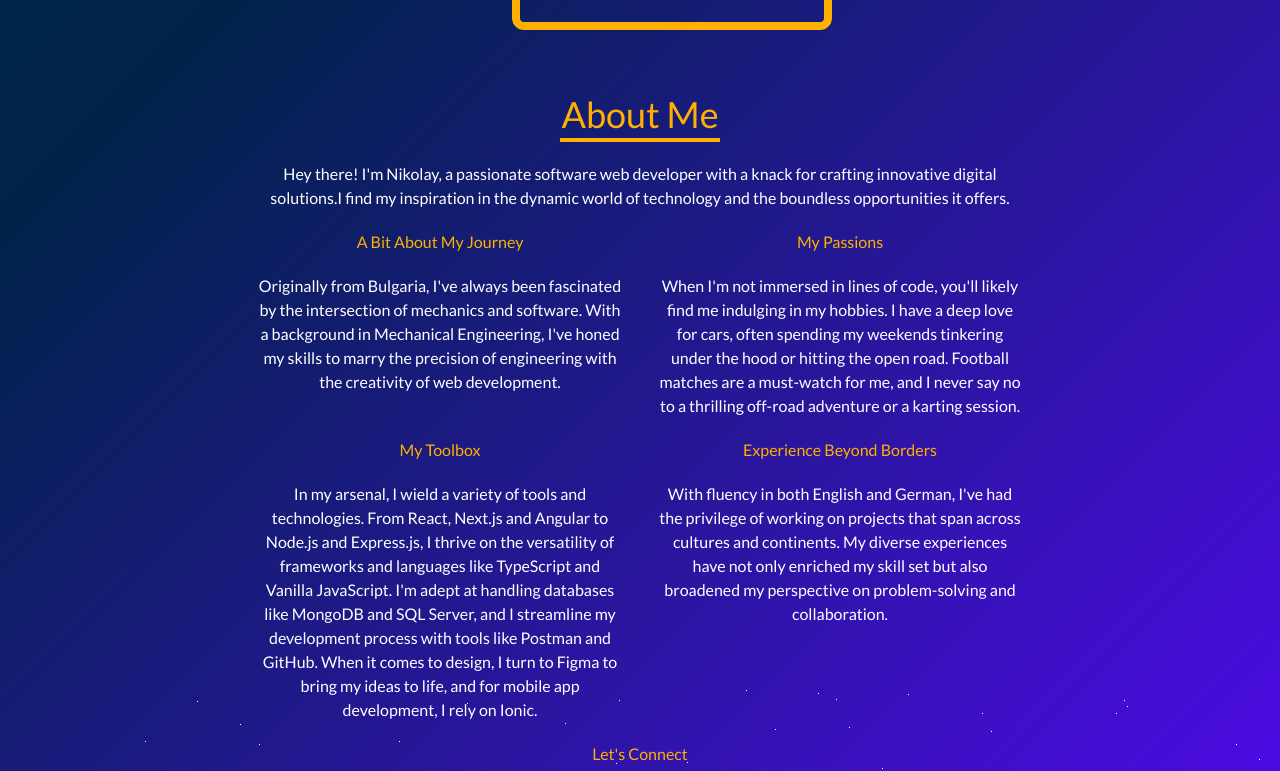
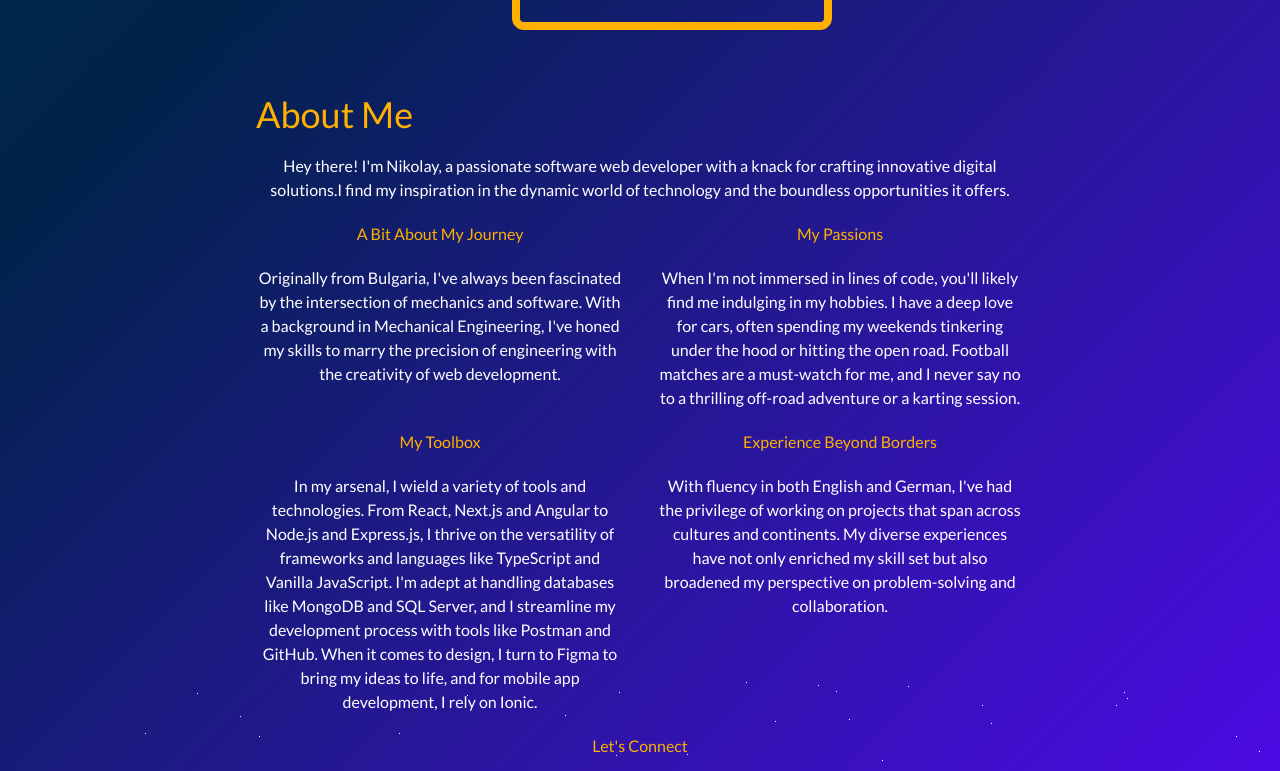
Before and after one commit to Nikolay-Gavazov/MyWebPage, a Next.js app: page /about in a window 1280 px wide. Shown: the part 450-1221 px from the top of the page. Built offline with nearby package versions, Linux system fonts and the light colour scheme.

Commit message:
Update page.tsx

```diff
--- a/src/app/about/page.tsx
+++ b/src/app/about/page.tsx
@@ -19,11 +19,9 @@ export default function about() {
             </div>
           </div>
           <section className="content max-w-3xl">
-            <header className="title flex flex-col items-center">
               <h2 className="text-[#ffb000] text-4xl mb-1">About Me</h2>
               <span className="w-40 h-1 bg-[#ffb000]"></span>
-            </header>
-            <main>
+
               <p className="text-white text-center mt-5">
                 Hey there! I'm Nikolay, a passionate software web developer with
                 a knack for crafting innovative digital solutions.I find my
@@ -90,7 +88,6 @@ export default function about() {
                 travel, I'm always up for a stimulating conversation. Feel free
                 to reach out and let's embark on this exciting journey together!
               </p>
-            </main>
           </section>
         </div>
       </section>
```
